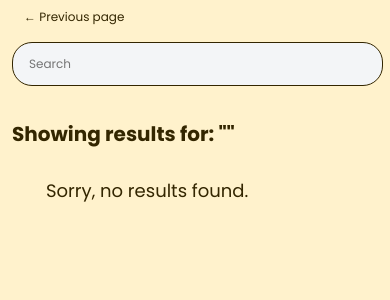
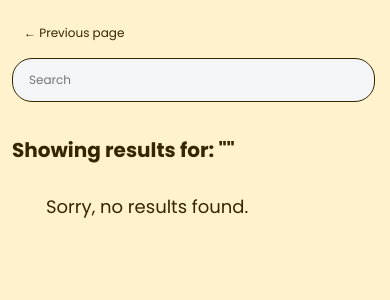
Before and after one commit to derasn/library-project, a Django app: template campus/templates/search_results.html in a window 390 px wide. Shown: the top 300 px of the page. Run offline with Django 5.2, Linux system fonts and the light colour scheme; the template is opened without the code that fills it, so the values that code supplies are empty.

Commit message:
search results optimization contd (spacing)

```diff
--- a/campus/static/css/search_results.css
+++ b/campus/static/css/search_results.css
@@ -39,7 +39,7 @@ body{
 input[type="search"]{
     background-color: #f3f5f7;
     color: #332600;
-    padding: 2.5rem 5rem;
+    padding: 4.5rem 8rem;
     font-size: 3.5rem;
     border-radius: 5rem;
     border: 0.25rem solid #332600;
@@ -95,7 +95,7 @@ hr{
     display: block;
     border: 0.25rem solid #554000;
     width: 90vw;
-    margin: 5rem auto;
+    margin: 4.5rem auto;
 }
 
 hr:last-child{
@@ -116,16 +116,16 @@ p{ /* For error messages i.e sorry, no materials */
     }
 
     .content{
-        margin: 0 1rem;
+        margin: 6rem 1rem;
     }
 
     .previous-page{
         font-size: 3rem;
-        margin: 6rem 3rem;
+        margin: 0 3rem;
     }
 
     input[type="search"]{
-        width: 95vw;
+        width: 93vw;
         margin: 4rem auto;
         border-radius: 5rem;
         padding: 3rem 4rem;
@@ -146,7 +146,7 @@ p{ /* For error messages i.e sorry, no materials */
         font-size: 3.2rem;
         font-weight: 450;
         width: 100%;
-        margin-bottom: 2rem;
+        margin-bottom: 2.5rem;
     }
 
     .material-details{
@@ -154,7 +154,7 @@ p{ /* For error messages i.e sorry, no materials */
         flex-direction: row;
         justify-content: space-between;
         align-items: center;
-        margin: 0.5rem;
+        margin: 0 0.5rem;
     }
 
     .description{
```
